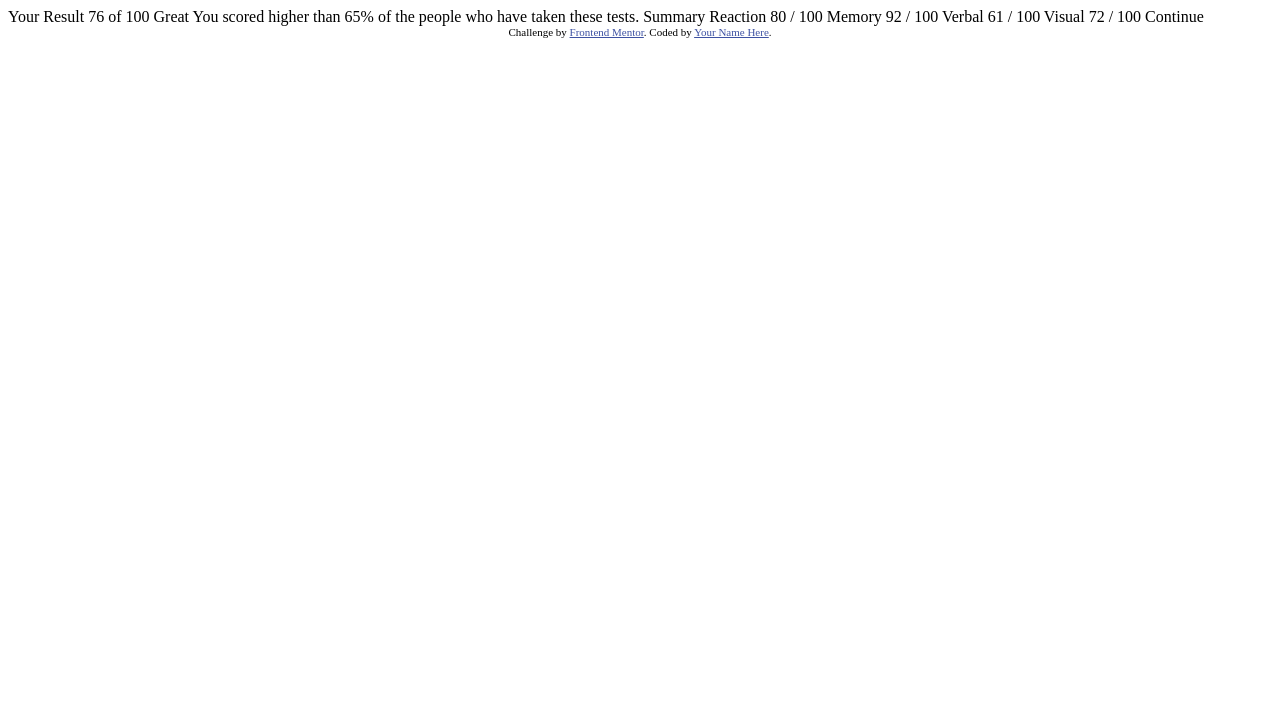
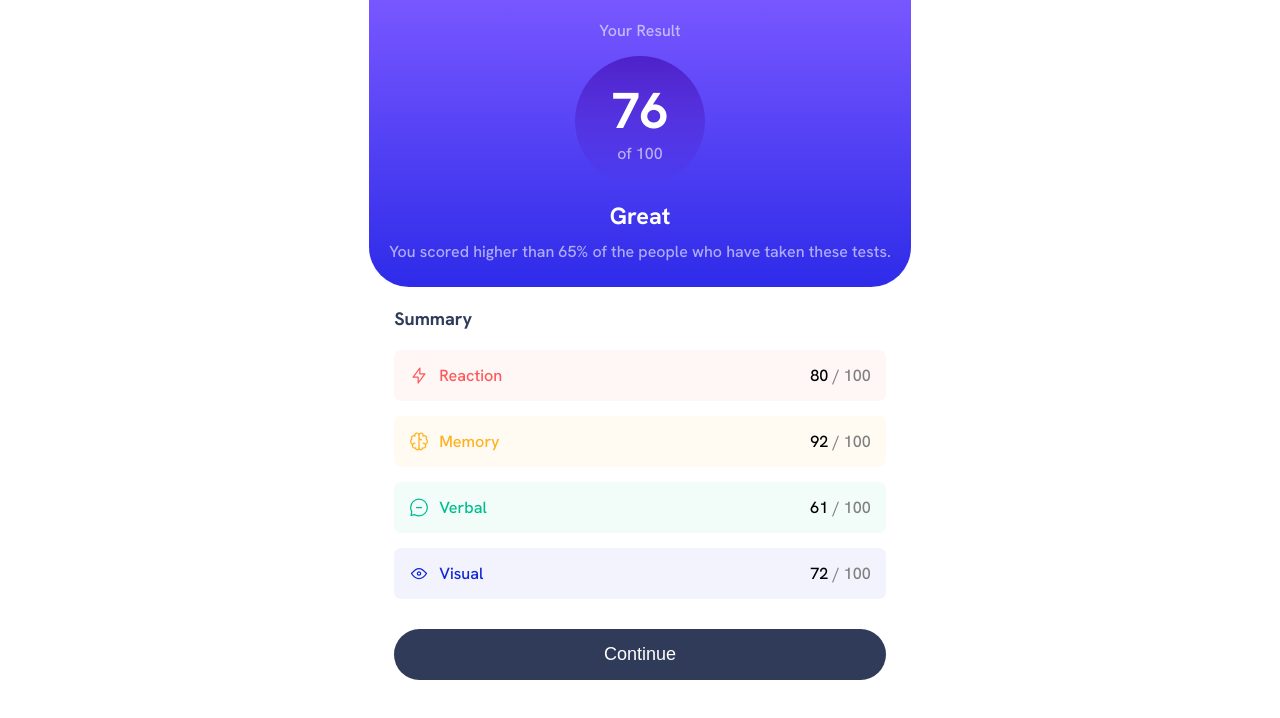
Before and after one commit to PierreSantos/results-summary, a plain HTML site: page index.html in a window 1280 px wide. Drawn offline with Linux system fonts and the light colour scheme.

Commit message:
initial commit

```diff
--- /dev/null
+++ b/assets/styles/style.css
@@ -0,0 +1,150 @@
+@charset "UTF-8";
+
+@import url('https://fonts.googleapis.com/css2?family=Hanken+Grotesk:wght@500;700;800&display=swap');
+
+
+:root {
+    font-family: 'Hanken Grotesk', sans-serif;
+    font-weight: 500;
+
+    /* Primary Colors */
+    --Light-red: #ff5757;
+    --Orangey-yellow: #ffb01f;
+    --Green-teal: #00bd91;
+    --Cobalt-blue: #1125d4;
+
+    /* Gradients Colors */
+    /*background*/
+    --background: linear-gradient(to bottom, #7857ff, #2e2be9);
+
+    /* Circle */
+    --circle: linear-gradient(to bottom, #4e21ca, #2421ca00);
+
+    /* Neutral Colors*/
+    --White: #ffffff;
+    --Pale-blue: #ebf1ff;
+    --Light-lavender: #c8c7ff;
+    --Dark-gray-blue: #303b5a;
+
+}
+
+* {
+    margin: 0;
+    padding: 0;
+    box-sizing: border-box;
+}
+
+body {
+    display: flex;
+    justify-content: center;
+    align-items: center;
+    font-size: 18px;
+}
+
+.container {
+    min-width: 320px;
+}
+
+.top {
+    background: var(--background);
+    display: flex;
+    flex-direction: column;
+    justify-content: space-between;
+    align-items: center;
+    color: var(--White);
+    text-align: center;
+    padding: 20px;
+    border-radius: 0 0 40px 40px;
+}
+
+.top p {
+    font-size: 16px;
+    color: rgba(255, 255, 255, 0.6);
+}
+
+.circle {
+    background-image: var(--circle);
+    min-height: 130px;
+    min-width: 130px;
+    display: flex;
+    flex-direction: column;
+    align-items: center;
+    justify-content: center;
+    margin: 15px 0;
+    border-radius: 50%;
+}
+
+.circle h1 {
+    font-size: 2.8em;
+}
+
+.result {
+    margin-bottom: 5px;
+}
+
+.result h2 {
+    font-size: 1.3em;
+    margin-bottom: 10px;
+}
+
+.summary {
+    padding: 0 25px;
+}
+
+.summary p {
+    margin: 20px 0;
+    font-weight: bold;
+    color: var(--Dark-gray-blue);
+}
+
+.grid {
+    display: grid;
+    grid-template-columns: 1fr;
+    gap: 15px;
+}
+
+.box {
+    display: flex;
+    justify-content: space-between;
+    padding: 15px;
+    border-radius: 7px;
+    font-size: 0.9em;
+}
+
+#reaction {background-color: rgba(255, 87, 87, 0.050);}
+#reaction .stats_text {color: var(--Light-red);}
+
+#memory {background-color: rgba(255, 177, 31, 0.050);}
+#memory .stats_text {color: var(--Orangey-yellow);}
+
+#verbal {background-color: rgba(0, 189, 145, 0.050);}
+#verbal .stats_text {color: var(--Green-teal);}
+
+#visual {background-color: rgba(17, 36, 212, 0.050);}
+#visual .stats_text {color: var(--Cobalt-blue);}
+
+.stats {
+    display: flex;
+    gap: 10px;
+}
+
+.percentage_right {
+    color: gray;
+}
+
+.btn {
+    background: var(--Dark-gray-blue);
+    display: block;
+    margin: 30px auto;
+    width: 100%;
+    padding: 15px;
+    border: none;
+    border-radius: 30px;
+    font-size: 1em;
+    color: var(--White);
+    cursor: pointer;
+}
+
+.btn:hover {
+    background: var(--background);
+}
--- a/index.html
+++ b/index.html
@@ -1,47 +1,86 @@
 <!DOCTYPE html>
 <html lang="en">
+
 <head>
   <meta charset="UTF-8">
-  <meta name="viewport" content="width=device-width, initial-scale=1.0"> <!-- displays site properly based on user's device -->
+  <meta name="viewport" content="width=device-width, initial-scale=1.0">
+  <!-- displays site properly based on user's device -->
 
   <link rel="icon" type="image/png" sizes="32x32" href="./assets/images/favicon-32x32.png">
+  <link rel="stylesheet" href="assets/styles/style.css">
+  <title>Frontend Mentor | Results summary component</title>
+</head>
 
-  <title>Frontend Mentor | Results summary component</title>
-
-  <!-- Feel free to remove these styles or customise in your own stylesheet 👍 -->
-  <style>
-    .attribution { font-size: 11px; text-align: center; }
-    .attribution a { color: hsl(228, 45%, 44%); }
-  </style>
-</head>
 <body>
 
-  Your Result
-  76
-  of 100
+  <main class="container">
+    <div class="top">
+      <p>Your Result</p>
+      <div class="circle">
+        <h1>76</h1>
+        <p>of 100</p>
+      </div>
+      <div class="result">
+        <h2>Great</h2>
+        <p>You scored higher than 65% of the people who have taken these tests.</p>
+      </div>
+    </div>
 
-  Great
-  You scored higher than 65% of the people who have taken these tests.
+    <div class="summary">
+      <p>Summary</p>
+      <div class="grid">
+        <div class="box" id="reaction">
+            <div class="stats">
+              <img src="assets/images/icon-reaction.svg" alt="Reaction">
+              <span class="stats_text">Reaction</span>
+            </div>
+          <div class="percentage">
+            <span class="percentage_left">80</span>
+            <span class="percentage_right">/ 100</span>
+          </div>
+        </div>
 
-  Summary
+        <div class="box" id="memory">
+          <div class="stats">
+            <img src="assets/images/icon-memory.svg" alt="Memory">
+            <span class="stats_text">Memory</span>
+          </div>
+          <div class="percentage">
+            <span class="percentage_left">92</span>
+            <span class="percentage_right">/ 100</span>
+          </div>
+        </div>
 
-  Reaction
-  80 / 100
+        <div class="box" id="verbal">
+          <div class="stats">
+            <img src="assets/images/icon-verbal.svg" alt="Verbal">
+            <span class="stats_text">Verbal</span>
+          </div>
+          <div class="percentage">
+            <span class="percentage_left">61</span>
+            <span class="percentage_right">/ 100</span>
+          </div>
+        </div>
 
-  Memory
-  92 / 100
+        <div class="box" id="visual">
+          <div class="stats">
+            <img src="assets/images/icon-visual.svg" alt="Visual">
+            <span class="stats_text">Visual</span>
+          </div>
+          <div class="percentage">
+            <span class="percentage_left">72</span>
+            <span class="percentage_right">/ 100</span>
+          </div>
+        </div>
+      </div>
+      <button type="button" class="btn">Continue</button>
+    </div>
+  </main>
 
-  Verbal
-  61 / 100
-
-  Visual
-  72 / 100
-
-  Continue
-
-  <div class="attribution">
+  <!-- <div class="attribution">
     Challenge by <a href="https://www.frontendmentor.io?ref=challenge" target="_blank">Frontend Mentor</a>.
     Coded by <a href="#">Your Name Here</a>.
-  </div>
+  </div> -->
 </body>
+
 </html>
```
Also changed, not shown: assets/fonts/HankenGrotesk-VariableFont_wght.ttf (deleted), assets/fonts/README.txt (deleted), assets/fonts/static/HankenGrotesk-Bold.ttf (deleted), assets/fonts/static/HankenGrotesk-ExtraBold.ttf (deleted), assets/fonts/static/HankenGrotesk-Medium.ttf (deleted).
